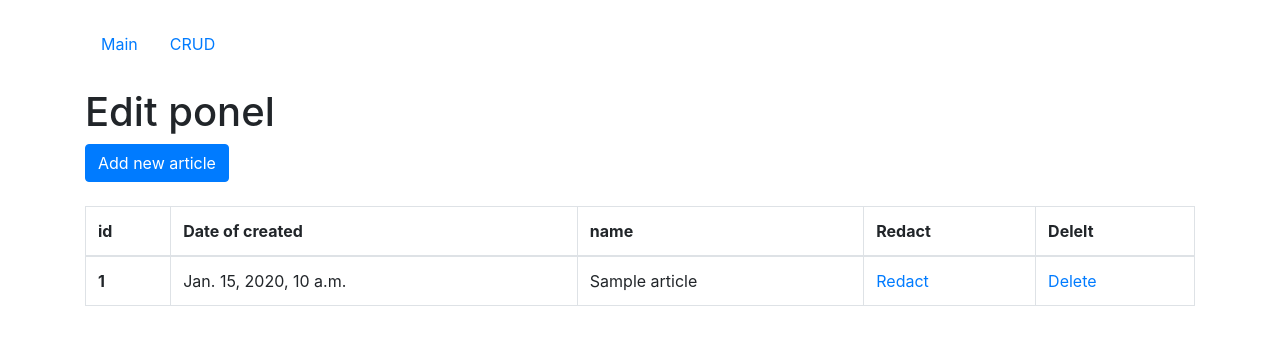
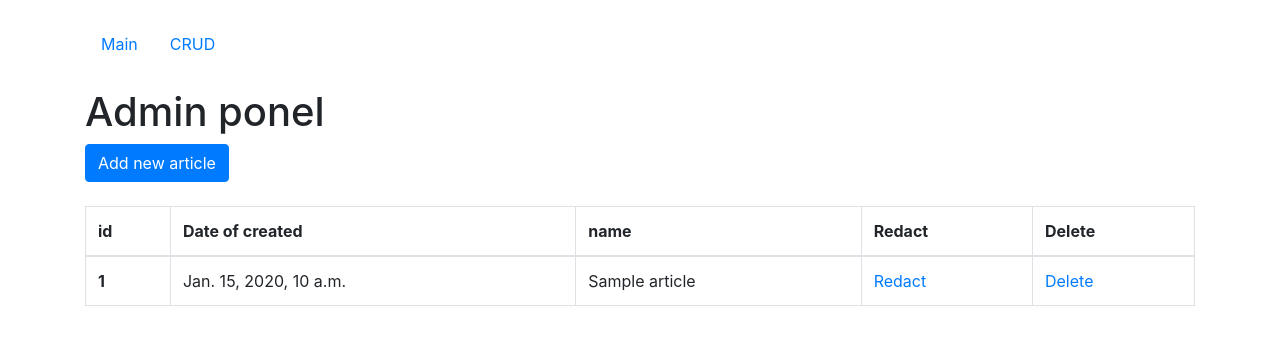
Before and after one commit to DjamalovMuhammadAli/Articles, a Django app: page /edit-page in a window 1280 px wide. Shown: the top 345 px of the page. Run offline with Django 4.2, Linux system fonts and the light colour scheme; tables that the repository leaves empty hold one stand-in row (values such as "Sample post").

Commit message:
lesson 5

```diff
--- a/project/api/article/urls.py
+++ b/project/api/article/urls.py
@@ -8,4 +8,5 @@ urlpatterns = [
     path('detail/<int:pk>', views.DetailDetailView.as_view(), name='detail_page'),
     path('edit-page', views.edit_page, name='edit_page'),
     path('update-page/<int:pk>', views.update_page, name='update_page'),
+    path('delete-page/<int:pk>', views.delete_page, name='delete_page'),
 ]
--- a/project/api/article/views.py
+++ b/project/api/article/views.py
@@ -1,4 +1,5 @@
-from django.shortcuts import render
+from django.shortcuts import render, redirect
+from django.urls import reverse
 
 # My
 from article.models import Article
@@ -34,6 +35,7 @@ def edit_page(request):
   }
   return render(request, template, context)
 
+
 def update_page(request, pk):
 
   success_update = False
@@ -53,5 +55,10 @@ def update_page(request, pk):
     'form':ArticleForm(instance = get_article),
     'success_update':success_update
   }
+  return render(request, template, context)
 
-  return render(request, template, context)
+
+def delete_page(request, pk):
+  get_article = Article.objects.get(pk=pk)
+  get_article.delete()
+  return redirect(reverse('edit_page'))
--- a/project/article/templates/edit_page.html
+++ b/project/article/templates/edit_page.html
@@ -1,9 +1,9 @@
 {% extends 'index.html' %}
 
 {% block content %}
-  <h1 class="mt-4">Edit ponel</h1>
+  <h1 class="mt-4">Admin ponel</h1>
 
-  <!-- Button trigger modal -->
+  {% comment %} <!-- Button trigger modal --> {% endcomment %}
   <button type="button" class="btn btn-primary" data-toggle="modal" data-target="#exampleModal">
     Add new article
   </button>
@@ -31,7 +31,7 @@
           <th scope="col">Date of created</th>
           <th scope="col">name</th>
           <th scope="col">Redact</th>
-          <th scope="col">Delelt</th>
+          <th scope="col">Delete</th>
       </thead>
       <tbody>
         {% for i in list_articles %}
@@ -40,15 +40,14 @@
             <td>{{ i.created_date}}</td>
             <td>{{ i.name }}</td>
             <td><a href="{% url 'update_page' i.id %}">Redact</a></td>
-            <td><a href="">Delete</a></td>
+            <td><a href="{% url 'delete_page' i.id %}">Delete</a></td>
           </tr>
         {% endfor %}
       </tbody>
     </table>
   {% endif %}
 
-
-  <!-- Modal -->
+  {% comment %} <!-- Modal --> {% endcomment %}
   <div class="modal fade" id="exampleModal" tabindex="-1" role="dialog" aria-labelledby="exampleModalLabel" aria-hidden="true">
     <div class="modal-dialog" role="document">
       <div class="modal-content">
```
Also changed, not shown: project/db.sqlite3.
